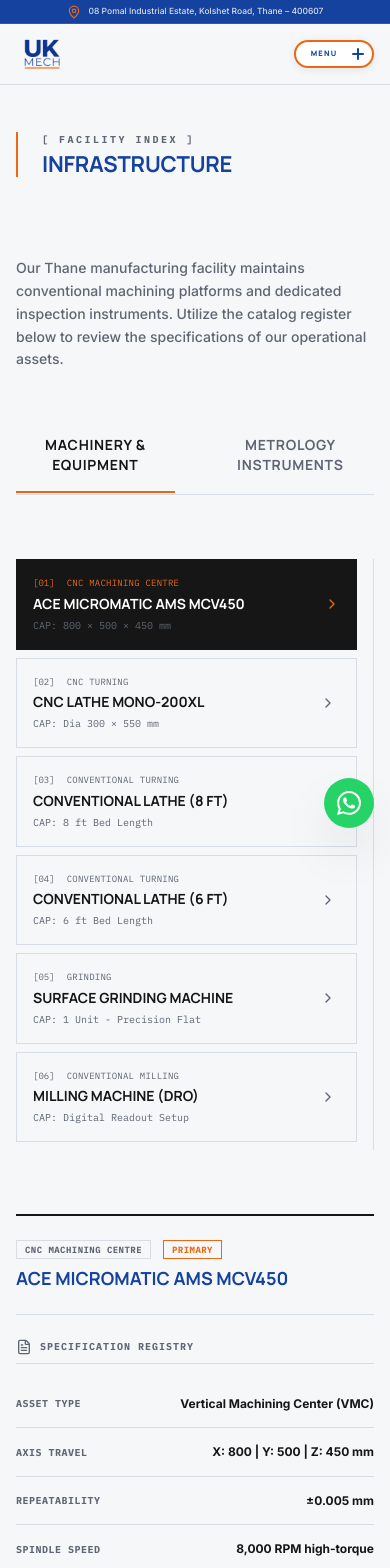
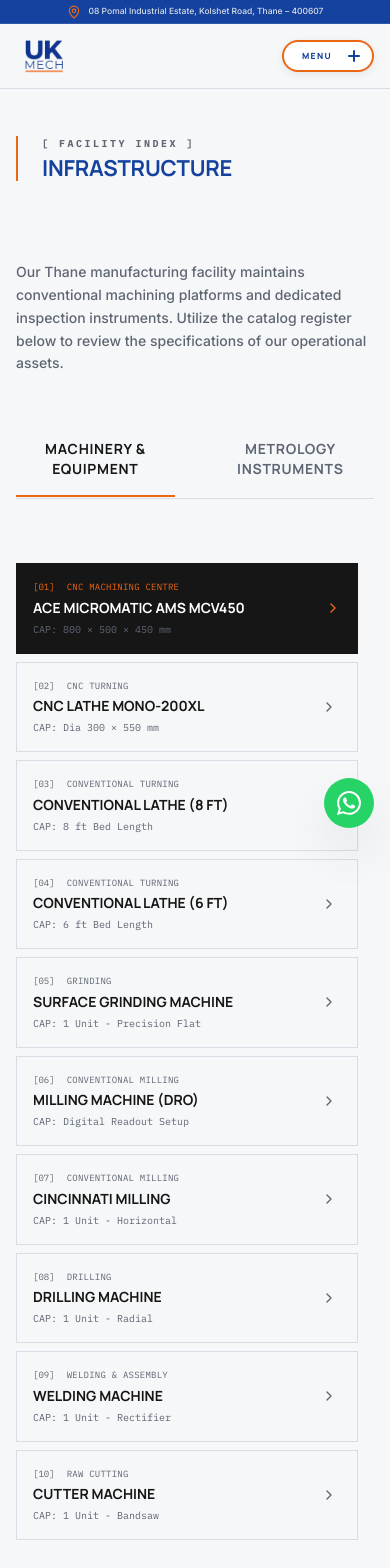
Before and after one commit to swcomputerhealthcare/UOO-KAY-MECH2, a Next.js app: page /infrastructure in a window 390 px wide. Shown: the top 1568 px of the page. Built offline with nearby package versions, Linux system fonts and the light colour scheme.

Commit message:
fix: accessibility ARIA‑hidden focus bug & preload warnings

```diff
--- a/src/app/globals.css
+++ b/src/app/globals.css
@@ -152,34 +152,34 @@
 
 /* Scroll margin for anchor links */
 main {
-  scroll-margin-top: 110px; padding-top: 110px;
+  scroll-margin-top: 114px; padding-top: 114px;
 }
 
 @media (max-width: 1024px) {
   main {
-    scroll-margin-top: 98px; padding-top: 98px;
+    scroll-margin-top: 102px; padding-top: 102px;
   }
 }
 
 @media (max-width: 768px) {
   main {
-    scroll-margin-top: 84px; padding-top: 84px;
+    scroll-margin-top: 88px; padding-top: 88px;
   }
 }
 
 section {
-  scroll-margin-top: 144px !important;
+  scroll-margin-top: 148px !important;
 }
 
 @media (max-width: 1024px) {
   section {
-    scroll-margin-top: 122px !important;
+    scroll-margin-top: 126px !important;
   }
 }
 
 @media (max-width: 768px) {
   section {
-    scroll-margin-top: 104px !important;
+    scroll-margin-top: 108px !important;
   }
 }
 
@@ -710,3 +710,18 @@
   object-fit: contain !important;
   object-position: center !important;
 }
+
+/* Custom Subtle Scrollbar styling */
+.custom-scrollbar::-webkit-scrollbar {
+  width: 4px;
+}
+.custom-scrollbar::-webkit-scrollbar-track {
+  background: transparent;
+}
+.custom-scrollbar::-webkit-scrollbar-thumb {
+  background: #D7DDE5;
+  border-radius: 4px;
+}
+.custom-scrollbar::-webkit-scrollbar-thumb:hover {
+  background: #14429E;
+}
--- a/src/app/infrastructure/InfrastructureClient.jsx
+++ b/src/app/infrastructure/InfrastructureClient.jsx
@@ -7,6 +7,20 @@
 export default function InfrastructureClient() {
   const [activeTab, setActiveTab] = useState("machines");
   const [selectedAssetIdx, setSelectedAssetIdx] = useState(0);
+
+  const handleSelectAsset = (idx) => {
+    setSelectedAssetIdx(idx);
+    if (typeof window !== "undefined" && window.innerWidth < 1024) {
+      setTimeout(() => {
+        const detailBlock = document.querySelector(".console-detail-block");
+        if (detailBlock) {
+          const yOffset = -100;
+          const y = detailBlock.getBoundingClientRect().top + window.scrollY + yOffset;
+          window.scrollTo({ top: y, behavior: "smooth" });
+        }
+      }, 50);
+    }
+  };
 
   const machines = [
     {
@@ -380,17 +394,17 @@
         {/* Main Content Split Layout */}
         <div className="grid grid-cols-1 lg:grid-cols-12 gap-16 items-start infra-content-item">
 
-          {/* Left Panel: Scrollable Technical Row Listing */}
+          {/* Left Panel: Technical Row Listing */}
           <motion.div
             layout
-            className="lg:col-span-5 space-y-2 max-h-[70vh] overflow-y-auto pr-4 no-scrollbar border-r border-[#D7DDE5] font-sans"
+            className="lg:col-span-5 space-y-2 lg:max-h-[70vh] lg:overflow-y-auto pr-4 lg:border-r border-[#D7DDE5] font-sans custom-scrollbar"
           >
             <AnimatePresence mode="popLayout">
               {activeCollection.map((asset, idx) => (
                 <motion.div
                   layout
                   key={`${activeTab}-${idx}`}
-                  onClick={() => setSelectedAssetIdx(idx)}
+                  onClick={() => handleSelectAsset(idx)}
                   className={`asset-card-item p-4 cursor-pointer border transition-all duration-200 ${
                     selectedAssetIdx === idx
                       ? "bg-[#161616] border-[#161616] text-[#F6F7F8]"
--- a/src/components/StaggeredMenu.css
+++ b/src/components/StaggeredMenu.css
@@ -15,7 +15,7 @@
    ============================================================ */
 .staggered-menu-header {
   position: relative;
-  height: 84px;
+  height: 88px;
   background: transparent;
   display: flex;
   align-items: center;
@@ -26,13 +26,13 @@
 
 @media (max-width: 1024px) {
   .staggered-menu-header {
-    height: 72px;
+    height: 76px;
   }
 }
 
 @media (max-width: 768px) {
   .staggered-menu-header {
-    height: 60px;
+    height: 64px;
     padding: 0;
   }
 }
@@ -62,7 +62,7 @@
 
 .logoImg {
   position: relative;
-  width: 76px; height: 76px;
+  width: 80px; height: 80px;
   flex-shrink: 0;
 }
 
@@ -108,7 +108,7 @@
     gap: 12px;
   }
   .logoImg {
-    width: 64px; height: 64px;
+    width: 68px; height: 68px;
   }
 
   .logo-text {
@@ -141,7 +141,7 @@
     gap: 10px;
   }
   .logoImg {
-    width: 52px; height: 52px;
+    width: 56px; height: 56px;
   }
 
   .logo-text {
@@ -174,16 +174,14 @@
   display: inline-flex;
   align-items: center;
   gap: 8px;
-  height: 32px;
-  width: 95px;
-  padding: 0 12px;
+  height: 38px; width: 108px; padding: 0 14px;
   border-radius: 999px;
   border: 2px solid #EC6713;
   background: #ffffff;
   color: #14429E;
   font-family: var(--font-heading), sans-serif;
   font-weight: 900;
-  font-size: 8px;
+  font-size: 9.5px;
   text-transform: uppercase;
   letter-spacing: 0.16em;
   line-height: 1;
@@ -210,10 +208,7 @@
 
 @media (max-width: 768px) {
   .sm-toggle {
-    height: 28px;
-    width: 80px;
-    padding: 0 8px;
-    font-size: 7.5px;
+    height: 32px; width: 92px; padding: 0 10px; font-size: 8.5px;
   }
 }
 
@@ -223,7 +218,7 @@
   height: 1em;
   overflow: hidden;
   white-space: nowrap;
-  width: 42px;
+  width: 46px;
 }
 
 /* ============================================================
@@ -264,11 +259,11 @@
    ============================================================ */
 .staggered-menu-panel {
   position: fixed;
-  top: 110px;
+  top: 114px;
   right: 0;
   z-index: 9998;
   width: min(380px, 100vw);
-  height: calc(100dvh - 110px);
+  height: calc(100dvh - 114px);
   background: #EC6713;
   color: #ffffff;
   border-left: none;
@@ -289,15 +284,15 @@
 
 @media (max-width: 1024px) {
   .staggered-menu-panel {
-    top: 98px;
-    height: calc(100dvh - 98px);
+    top: 102px;
+    height: calc(100dvh - 102px);
   }
 }
 
 @media (max-width: 768px) {
   .staggered-menu-panel {
-    top: 84px;
-    height: calc(100dvh - 84px);
+    top: 88px;
+    height: calc(100dvh - 88px);
     width: 100vw;
   }
 }
```
